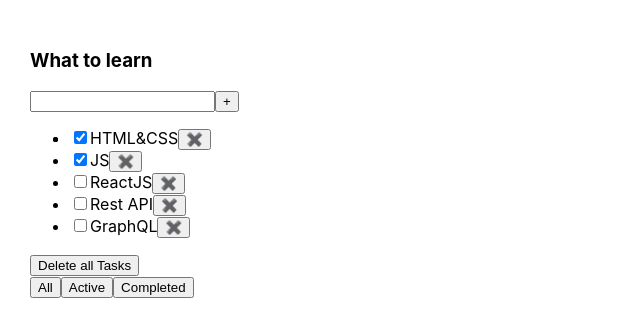
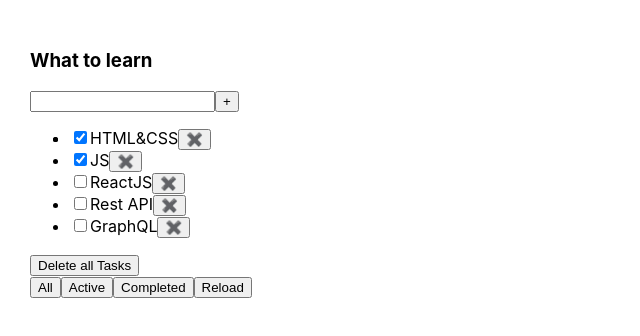
Before and after one commit to YanchukVitali/my-todolist, a React (Create React App) app: page / in a window 1280 px wide. Shown: the top 336 px of the page, without its empty margins (0-640 px from the left). Built offline with nearby package versions, Linux system fonts and the light colour scheme.

Commit message:
Add function reload tasks

```diff
--- a/src/App.tsx
+++ b/src/App.tsx
@@ -3,7 +3,7 @@ import './App.css';
 import {Todolist} from "./Todolist";
 import {v1} from "uuid";
 
-export type FilterValueType = "all" | "active" | "completed" | "none"
+export type FilterValueType = "all" | "active" | "completed" | "none" | "reload"
 
 function App() {
     let [tasks1, setTasks] = useState([
@@ -36,6 +36,14 @@ function App() {
         setFilter(value);
     }
 
+    ////////////////// refactor this code>>>>
+    function reloadTask(id: string) {
+        setTasks(tasks1)
+    }
+//////////////////////////////////////////////////////////////
+
+
+
     let tasksForTodolist = tasks1;
 
     if (filter === "active") {
@@ -55,6 +63,7 @@ function App() {
                       changeFilter={changeFilter}
                       addTask={addTask}
                       deleteAllTask={deleteAllTask}
+                      reloadTask={reloadTask}
 
             />
 
--- a/src/Todolist.tsx
+++ b/src/Todolist.tsx
@@ -14,6 +14,7 @@ type PropsType = {
     changeFilter: (value: FilterValueType) => void
     addTask: (title: string) => void
     deleteAllTask: (id: string) => void
+    reloadTask: (id: string) => void
 }
 
 
@@ -43,6 +44,9 @@ export function Todolist(props: PropsType) {
     }
     const onDeleteClickHandler = () => {
         props.deleteAllTask("none")
+    }
+    const onReloadTask = ()=>{
+        props.reloadTask("reload")
     }
 
 
@@ -84,6 +88,7 @@ export function Todolist(props: PropsType) {
             </button>
             <button onClick={onCompletedClickHandler}>Completed
             </button>
+            <button onClick={onReloadTask}>Reload</button>
         </div>
     </div>
 }
```
